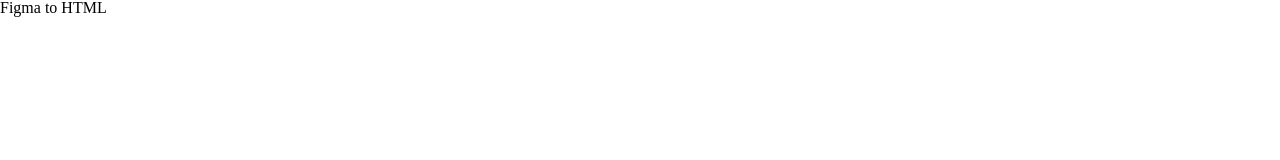
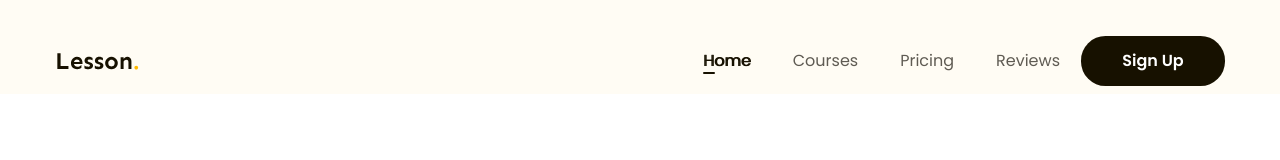
Before and after one commit to Tranthienvi/DuAn1, a plain HTML site: page index.html in a window 1280 px wide. Shown: the top 160 px of the page. Drawn offline with Linux system fonts and the light colour scheme.

Commit message:
p3 làm phần header

```diff
--- a/assets/css/style.css
+++ b/assets/css/style.css
@@ -7,4 +7,79 @@ html {
 /* Khôi phục lại cỡ chữ mặc định theo rem */
 body {
   font-size: 1.6rem;
+  font-family: "Poppins", sans-serif;
 }
+/* =================Common================== */
+a {
+  /* Bỏ gạch chân thẻ a */
+  text-decoration: none;
+}
+.main-content {
+  width: 1170px;
+  /* Trình duyệt không bị sát lề */
+  max-width: calc(100% - 48px);
+  margin-left: auto;
+  margin-right: auto;
+}
+.btn {
+  display: inline-block;
+  min-width: 118px;
+  padding: 0 16px;
+  line-height: 50px; /* Chiều cao nút bấm */
+  color: rgba(255, 255, 255, 1);
+  text-align: center;
+  font-size: 1.6rem;
+  font-weight: 600;
+  border-radius: 24.5px;
+  background: rgba(23, 17, 0, 1);
+}
+/*=================Header==================   */
+.header {
+  background: rgba(255, 252, 244, 1);
+}
+.header.fixed {
+  position: sticky;
+  top: -28px;
+}
+.header .body {
+  display: flex;
+  align-items: center;
+  padding: 36px 0 8px;
+}
+.nav {
+  margin-left: auto;
+}
+.nav ul {
+  display: flex;
+}
+.nav a {
+  position: relative;
+  color: rgba(95, 91, 83, 1);
+  font-size: 1.6rem;
+  /* Chọn padding thay vì margin để tăng vùng bấm */
+  padding: 8px 21px;
+}
+.nav li.active a,
+.nav a:hover {
+  color: rgba(23, 17, 0, 1);
+  /* font-weight: 600; */
+  text-shadow: 1px 0 0 currentColor;
+}
+/* Tạo dấu gạch chân dưới Home */
+.nav li.active a:after {
+  position: absolute;
+  left: 21px;
+  bottom: 6px;
+  display: block;
+  content: "";
+  width: 12px;
+  height: 2px;
+  border-radius: 1px;
+  background: rgba(23, 17, 0, 1);
+}
+.header .btn-sign-up {
+  min-width: 144px;
+}
+.header .actions {
+  margin-left: 49px;
+}
--- a/index.html
+++ b/index.html
@@ -5,12 +5,50 @@
     <meta name="viewport" content="width=device-width, initial-scale=1.0" />
     <!-- reset css -->
     <link rel="stylesheet" href="./assets/css/reset.css" />
+    <!-- embed fonts -->
+    <link rel="preconnect" href="https://fonts.googleapis.com" />
+    <link rel="preconnect" href="https://fonts.gstatic.com" crossorigin />
+    <link
+      href="https://fonts.googleapis.com/css2?family=Poppins:ital,wght@0,100;0,200;0,300;0,400;0,500;0,600;0,700;0,800;0,900;1,100;1,200;1,300;1,400;1,500;1,600;1,700;1,800;1,900&family=Sen:wght@400..800&display=swap"
+      rel="stylesheet"
+    />
     <!-- style  -->
-     <link rel="stylesheet" href="./assets/css/style.css">
-
+    <link rel="stylesheet" href="./assets/css/style.css" />
     <title>Figma to HTML</title>
   </head>
-  <body>
-    <h1>Figma to HTML</h1>
+  <body style="height: 100000px">
+    <!-- header -->
+    <header class="header fixed">
+      <div class="main-content">
+        <div class="body">
+          <!-- logo -->
+          <img src="./assets/img/Logo.svg" alt="Lesson." />
+          <!-- nav -->
+          <!-- nav.nav>ul>li*4>a{Home} -->
+          <nav class="nav">
+            <ul>
+              <li class="active">
+                <a href="#!">Home</a>
+              </li>
+              <li>
+                <a href="#!">Courses</a>
+              </li>
+              <li>
+                <a href="#!">Pricing</a>
+              </li>
+              <li>
+                <a href="#!">Reviews</a>
+              </li>
+            </ul>
+          </nav>
+
+          <!-- btn action -->
+          <!-- .action>a.btn{Sign Up} -->
+          <div class="action">
+            <a href="" class="btn btn-sign-up">Sign Up</a>
+          </div>
+        </div>
+      </div>
+    </header>
   </body>
 </html>
```
Also changed, not shown: assets/img/Logo.svg (added).
